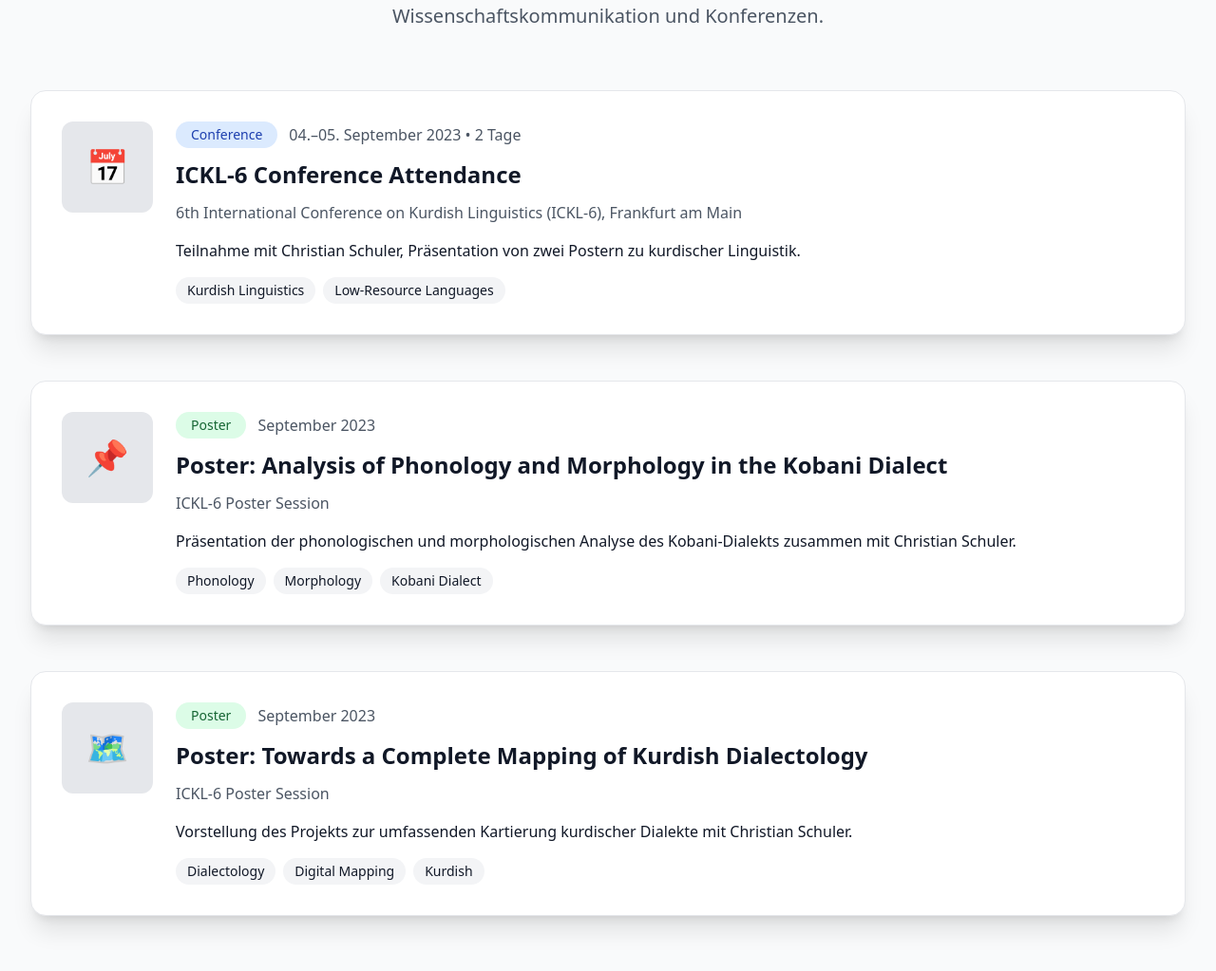
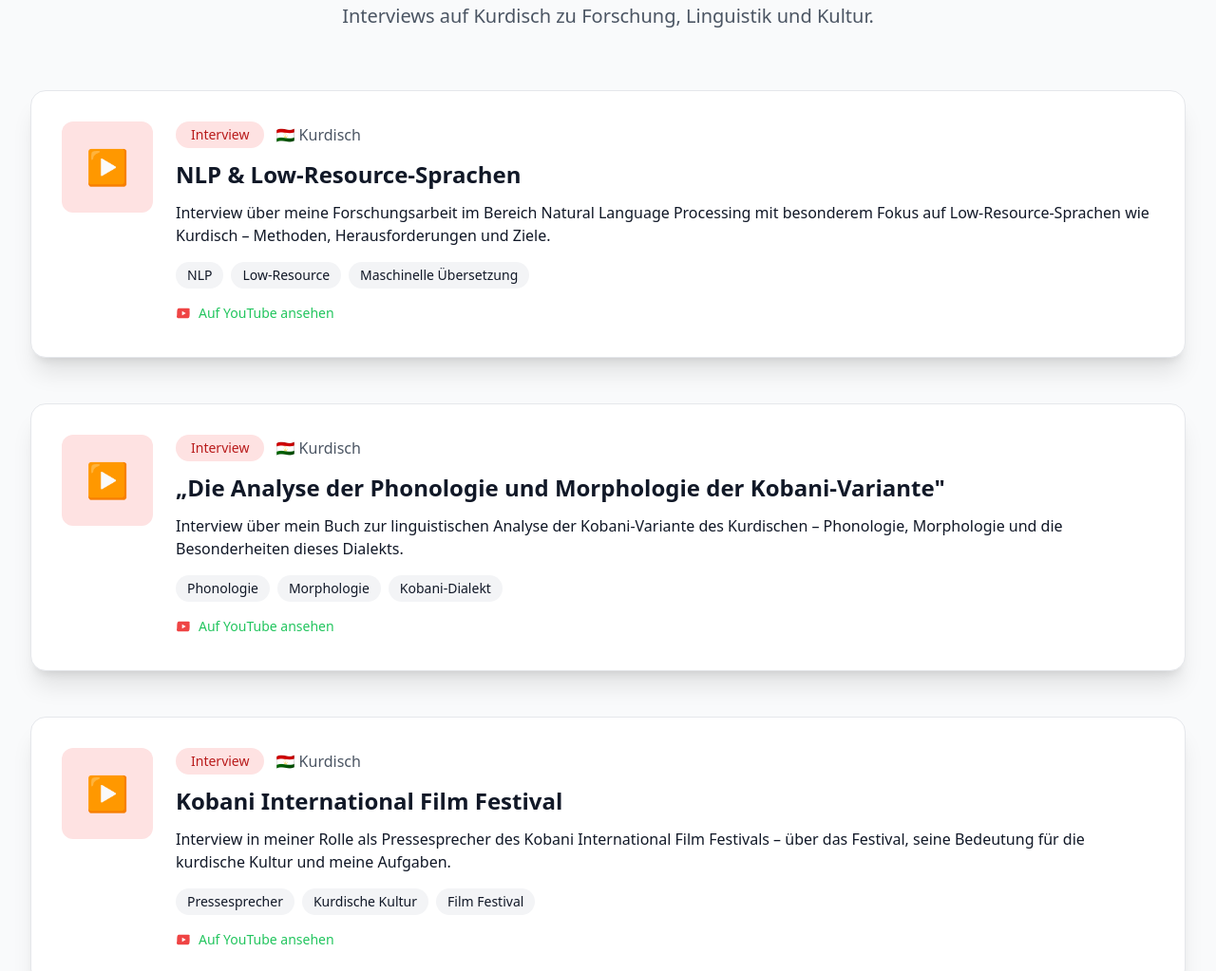
Before and after one commit to RamanAhmad/portfolio, a plain HTML site: page interviews.html in a window 1280 px wide. Shown: the part 177-1200 px from the top of the page at 95% size. Drawn offline with nearby package versions, Linux system fonts and the light colour scheme; a web font is replaced by a local one.

Commit message:
Initial commit

```diff
--- a/interviews.html
+++ b/interviews.html
@@ -183,70 +183,91 @@
       <p data-i18n="interviews.subtitle" class="text-center text-xl text-gray-600 dark:text-gray-400 mb-16">Wissenschaftskommunikation und Konferenzen.</p>
 
       <div class="reveal-stagger space-y-12">
+
+        <!-- Interview 1: NLP & Low-Resource -->
         <div class="bg-white dark:bg-gray-800/70 p-8 rounded-2xl shadow-xl border border-gray-200 dark:border-gray-700">
           <div class="flex flex-col md:flex-row md:items-start gap-6">
             <div class="flex-shrink-0">
-              <div class="w-24 h-24 bg-gray-200 dark:bg-gray-700 rounded-xl flex items-center justify-center text-4xl">📅</div>
+              <a href="https://www.youtube.com/watch?v=9fcxWVhJM5Y&t=502s" target="_blank" rel="noopener"
+                 class="w-24 h-24 bg-red-100 dark:bg-red-900/30 rounded-xl flex items-center justify-center text-4xl hover:scale-105 transition-transform block">▶️</a>
             </div>
             <div class="flex-grow">
               <div class="flex flex-wrap items-center gap-3 mb-3">
-                <span class="inline-block px-4 py-1 bg-blue-100 dark:bg-blue-900/40 text-blue-800 dark:text-blue-300 rounded-full text-sm font-medium" data-i18n="interviews.conference">Conference</span>
-                <span class="text-gray-600 dark:text-gray-400" data-i18n="interviews.date1">04.–05. September 2023 • 2 Tage</span>
+                <span class="inline-block px-4 py-1 bg-red-100 dark:bg-red-900/40 text-red-700 dark:text-red-300 rounded-full text-sm font-medium" data-i18n="interviews.tag_interview">Interview</span>
+                <span class="text-gray-600 dark:text-gray-400">🇹🇯 Kurdisch</span>
               </div>
-              <h3 data-i18n="interviews.ickl_title" class="text-2xl font-bold mb-3">ICKL-6 Conference Attendance</h3>
-              <p class="text-gray-600 dark:text-gray-400 mb-4" data-i18n="interviews.ickl_location">6th International Conference on Kurdish Linguistics (ICKL-6), Frankfurt am Main</p>
-              <p class="mb-4" data-i18n="interviews.ickl_desc">Teilnahme mit Christian Schuler, Präsentation von zwei Postern zu kurdischer Linguistik.</p>
-              <div class="flex flex-wrap gap-2">
-                <span class="px-3 py-1 bg-gray-100 dark:bg-gray-800 rounded-full text-sm" data-i18n="interviews.tags_kurdish_ling">Kurdish Linguistics</span>
-                <span class="px-3 py-1 bg-gray-100 dark:bg-gray-800 rounded-full text-sm" data-i18n="interviews.tags_low_resource">Low-Resource Languages</span>
+              <h3 data-i18n="interviews.nlp_title" class="text-2xl font-bold mb-3">NLP & Low-Resource-Sprachen</h3>
+              <p class="mb-4" data-i18n="interviews.nlp_desc">Interview über meine Forschungsarbeit im Bereich Natural Language Processing mit besonderem Fokus auf Low-Resource-Sprachen wie Kurdisch – Methoden, Herausforderungen und Ziele.</p>
+              <div class="flex flex-wrap gap-2 mb-4">
+                <span class="px-3 py-1 bg-gray-100 dark:bg-gray-800 rounded-full text-sm">NLP</span>
+                <span class="px-3 py-1 bg-gray-100 dark:bg-gray-800 rounded-full text-sm">Low-Resource</span>
+                <span class="px-3 py-1 bg-gray-100 dark:bg-gray-800 rounded-full text-sm">Maschinelle Übersetzung</span>
               </div>
+              <a href="https://www.youtube.com/watch?v=9fcxWVhJM5Y&t=502s" target="_blank" rel="noopener"
+                 class="inline-flex items-center gap-2 text-sm text-primary hover:underline font-medium">
+                <svg class="w-4 h-4 fill-current text-red-500" viewBox="0 0 24 24"><path d="M21.543 6.498C22 8.28 22 12 22 12s0 3.72-.457 5.502c-.276 1.105-1.08 1.97-2.186 2.246C18.72 20 12 20 12 20s-6.72 0-8.357-.252c-1.106-.276-1.91-1.141-2.186-2.246C2 15.72 2 12 2 12s0-3.72.457-5.502c.276-1.105 1.08-1.97 2.186-2.246C5.28 4 12 4 12 4s6.72 0 8.357.252c1.106.276 1.91 1.141 2.186 2.246zM10 15.5l6-3.5-6-3.5v7z"/></svg>
+                Auf YouTube ansehen
+              </a>
             </div>
           </div>
         </div>
 
+        <!-- Interview 2: Buch Phonologie & Morphologie -->
         <div class="bg-white dark:bg-gray-800/70 p-8 rounded-2xl shadow-xl border border-gray-200 dark:border-gray-700">
           <div class="flex flex-col md:flex-row md:items-start gap-6">
             <div class="flex-shrink-0">
-              <div class="w-24 h-24 bg-gray-200 dark:bg-gray-700 rounded-xl flex items-center justify-center text-4xl">📌</div>
+              <a href="https://www.youtube.com/watch?v=yJsL5WiYOgw" target="_blank" rel="noopener"
+                 class="w-24 h-24 bg-red-100 dark:bg-red-900/30 rounded-xl flex items-center justify-center text-4xl hover:scale-105 transition-transform block">▶️</a>
             </div>
             <div class="flex-grow">
               <div class="flex flex-wrap items-center gap-3 mb-3">
-                <span class="inline-block px-4 py-1 bg-green-100 dark:bg-green-900/40 text-green-800 dark:text-green-300 rounded-full text-sm font-medium" data-i18n="interviews.poster">Poster</span>
-                <span class="text-gray-600 dark:text-gray-400" data-i18n="interviews.date2">September 2023</span>
+                <span class="inline-block px-4 py-1 bg-red-100 dark:bg-red-900/40 text-red-700 dark:text-red-300 rounded-full text-sm font-medium" data-i18n="interviews.tag_interview">Interview</span>
+                <span class="text-gray-600 dark:text-gray-400">🇹🇯 Kurdisch</span>
               </div>
-              <h3 data-i18n="interviews.poster1_title" class="text-2xl font-bold mb-3">Poster: Analysis of Phonology and Morphology in the Kobani Dialect</h3>
-              <p class="text-gray-600 dark:text-gray-400 mb-4" data-i18n="interviews.poster1_session">ICKL-6 Poster Session</p>
-              <p class="mb-4" data-i18n="interviews.poster1_desc">Präsentation der phonologischen und morphologischen Analyse des Kobani-Dialekts zusammen mit Christian Schuler.</p>
-              <div class="flex flex-wrap gap-2">
-                <span class="px-3 py-1 bg-gray-100 dark:bg-gray-800 rounded-full text-sm" data-i18n="interviews.tags_phonology">Phonology</span>
-                <span class="px-3 py-1 bg-gray-100 dark:bg-gray-800 rounded-full text-sm" data-i18n="interviews.tags_morphology">Morphology</span>
-                <span class="px-3 py-1 bg-gray-100 dark:bg-gray-800 rounded-full text-sm" data-i18n="interviews.tags_kobani">Kobani Dialect</span>
+              <h3 data-i18n="interviews.book_title" class="text-2xl font-bold mb-3">„Die Analyse der Phonologie und Morphologie der Kobani-Variante"</h3>
+              <p class="mb-4" data-i18n="interviews.book_desc">Interview über mein Buch zur linguistischen Analyse der Kobani-Variante des Kurdischen – Phonologie, Morphologie und die Besonderheiten dieses Dialekts.</p>
+              <div class="flex flex-wrap gap-2 mb-4">
+                <span class="px-3 py-1 bg-gray-100 dark:bg-gray-800 rounded-full text-sm">Phonologie</span>
+                <span class="px-3 py-1 bg-gray-100 dark:bg-gray-800 rounded-full text-sm">Morphologie</span>
+                <span class="px-3 py-1 bg-gray-100 dark:bg-gray-800 rounded-full text-sm">Kobani-Dialekt</span>
               </div>
+              <a href="https://www.youtube.com/watch?v=yJsL5WiYOgw" target="_blank" rel="noopener"
+                 class="inline-flex items-center gap-2 text-sm text-primary hover:underline font-medium">
+                <svg class="w-4 h-4 fill-current text-red-500" viewBox="0 0 24 24"><path d="M21.543 6.498C22 8.28 22 12 22 12s0 3.72-.457 5.502c-.276 1.105-1.08 1.97-2.186 2.246C18.72 20 12 20 12 20s-6.72 0-8.357-.252c-1.106-.276-1.91-1.141-2.186-2.246C2 15.72 2 12 2 12s0-3.72.457-5.502c.276-1.105 1.08-1.97 2.186-2.246C5.28 4 12 4 12 4s6.72 0 8.357.252c1.106.276 1.91 1.141 2.186 2.246zM10 15.5l6-3.5-6-3.5v7z"/></svg>
+                Auf YouTube ansehen
+              </a>
             </div>
           </div>
         </div>
 
+        <!-- Interview 3: Kobani International Film Festival -->
         <div class="bg-white dark:bg-gray-800/70 p-8 rounded-2xl shadow-xl border border-gray-200 dark:border-gray-700">
           <div class="flex flex-col md:flex-row md:items-start gap-6">
             <div class="flex-shrink-0">
-              <div class="w-24 h-24 bg-gray-200 dark:bg-gray-700 rounded-xl flex items-center justify-center text-4xl">🗺️</div>
+              <a href="https://www.youtube.com/watch?v=e7EHyZHZpxc&t=78s" target="_blank" rel="noopener"
+                 class="w-24 h-24 bg-red-100 dark:bg-red-900/30 rounded-xl flex items-center justify-center text-4xl hover:scale-105 transition-transform block">▶️</a>
             </div>
             <div class="flex-grow">
               <div class="flex flex-wrap items-center gap-3 mb-3">
-                <span class="inline-block px-4 py-1 bg-green-100 dark:bg-green-900/40 text-green-800 dark:text-green-300 rounded-full text-sm font-medium" data-i18n="interviews.poster">Poster</span>
-                <span class="text-gray-600 dark:text-gray-400" data-i18n="interviews.date3">September 2023</span>
+                <span class="inline-block px-4 py-1 bg-red-100 dark:bg-red-900/40 text-red-700 dark:text-red-300 rounded-full text-sm font-medium" data-i18n="interviews.tag_interview">Interview</span>
+                <span class="text-gray-600 dark:text-gray-400">🇹🇯 Kurdisch</span>
               </div>
-              <h3 data-i18n="interviews.poster2_title" class="text-2xl font-bold mb-3">Poster: Towards a Complete Mapping of Kurdish Dialectology</h3>
-              <p class="text-gray-600 dark:text-gray-400 mb-4" data-i18n="interviews.poster2_session">ICKL-6 Poster Session</p>
-              <p class="mb-4" data-i18n="interviews.poster2_desc">Vorstellung des Projekts zur umfassenden Kartierung kurdischer Dialekte mit Christian Schuler.</p>
-              <div class="flex flex-wrap gap-2">
-                <span class="px-3 py-1 bg-gray-100 dark:bg-gray-800 rounded-full text-sm" data-i18n="interviews.tags_dialectology">Dialectology</span>
-                <span class="px-3 py-1 bg-gray-100 dark:bg-gray-800 rounded-full text-sm" data-i18n="interviews.tags_digital_mapping">Digital Mapping</span>
-                <span class="px-3 py-1 bg-gray-100 dark:bg-gray-800 rounded-full text-sm" data-i18n="interviews.tags_kurdish">Kurdish</span>
+              <h3 data-i18n="interviews.kiff_title" class="text-2xl font-bold mb-3">Kobani International Film Festival</h3>
+              <p class="mb-4" data-i18n="interviews.kiff_desc">Interview in meiner Rolle als Pressesprecher des Kobani International Film Festivals – über das Festival, seine Bedeutung für die kurdische Kultur und meine Aufgaben.</p>
+              <div class="flex flex-wrap gap-2 mb-4">
+                <span class="px-3 py-1 bg-gray-100 dark:bg-gray-800 rounded-full text-sm">Pressesprecher</span>
+                <span class="px-3 py-1 bg-gray-100 dark:bg-gray-800 rounded-full text-sm">Kurdische Kultur</span>
+                <span class="px-3 py-1 bg-gray-100 dark:bg-gray-800 rounded-full text-sm">Film Festival</span>
               </div>
+              <a href="https://www.youtube.com/watch?v=e7EHyZHZpxc&t=78s" target="_blank" rel="noopener"
+                 class="inline-flex items-center gap-2 text-sm text-primary hover:underline font-medium">
+                <svg class="w-4 h-4 fill-current text-red-500" viewBox="0 0 24 24"><path d="M21.543 6.498C22 8.28 22 12 22 12s0 3.72-.457 5.502c-.276 1.105-1.08 1.97-2.186 2.246C18.72 20 12 20 12 20s-6.72 0-8.357-.252c-1.106-.276-1.91-1.141-2.186-2.246C2 15.72 2 12 2 12s0-3.72.457-5.502c.276-1.105 1.08-1.97 2.186-2.246C5.28 4 12 4 12 4s6.72 0 8.357.252c1.106.276 1.91 1.141 2.186 2.246zM10 15.5l6-3.5-6-3.5v7z"/></svg>
+                Auf YouTube ansehen
+              </a>
             </div>
           </div>
         </div>
+
       </div>
     </div>
   </main>
@@ -306,66 +327,50 @@
     const translations = {
       de: {
         'nav.home':'Startseite','nav.about':'Über mich','nav.research':'Forschung','nav.publications':'Publikationen','nav.projects':'Projekte','nav.interviews':'Interviews','nav.cv':'CV','nav.contact':'Kontakt',
-        'interviews.title':'Interviews & öffentliche Auftritte','interviews.subtitle':'Wissenschaftskommunikation und Konferenzen.',
-        'interviews.conference':'Conference','interviews.date1':'04.–05. September 2023 • 2 Tage',
-        'interviews.ickl_title':'ICKL-6 Conference Attendance','interviews.ickl_location':'6th International Conference on Kurdish Linguistics (ICKL-6), Frankfurt am Main',
-        'interviews.ickl_desc':'Teilnahme mit Christian Schuler, Präsentation von zwei Postern zu kurdischer Linguistik.',
-        'interviews.poster':'Poster','interviews.date2':'September 2023','interviews.date3':'September 2023',
-        'interviews.poster1_title':'Poster: Analysis of Phonology and Morphology in the Kobani Dialect',
-        'interviews.poster1_session':'ICKL-6 Poster Session','interviews.poster1_desc':'Präsentation der phonologischen und morphologischen Analyse des Kobani-Dialekts zusammen mit Christian Schuler.',
-        'interviews.poster2_title':'Poster: Towards a Complete Mapping of Kurdish Dialectology',
-        'interviews.poster2_session':'ICKL-6 Poster Session','interviews.poster2_desc':'Vorstellung des Projekts zur umfassenden Kartierung kurdischer Dialekte mit Christian Schuler.',
-        'interviews.tags_kurdish_ling':'Kurdish Linguistics','interviews.tags_low_resource':'Low-Resource Languages',
-        'interviews.tags_phonology':'Phonology','interviews.tags_morphology':'Morphology','interviews.tags_kobani':'Kobani Dialect',
-        'interviews.tags_dialectology':'Dialectology','interviews.tags_digital_mapping':'Digital Mapping','interviews.tags_kurdish':'Kurdish',
+        'interviews.title':'Interviews & öffentliche Auftritte','interviews.subtitle':'Interviews auf Kurdisch zu Forschung, Linguistik und Kultur.',
+        'interviews.tag_interview':'Interview',
+        'interviews.nlp_title':'NLP & Low-Resource-Sprachen',
+        'interviews.nlp_desc':'Interview über meine Forschungsarbeit im Bereich Natural Language Processing mit besonderem Fokus auf Low-Resource-Sprachen wie Kurdisch – Methoden, Herausforderungen und Ziele.',
+        'interviews.book_title':'„Die Analyse der Phonologie und Morphologie der Kobani-Variante"',
+        'interviews.book_desc':'Interview über mein Buch zur linguistischen Analyse der Kobani-Variante des Kurdischen – Phonologie, Morphologie und die Besonderheiten dieses Dialekts.',
+        'interviews.kiff_title':'Kobani International Film Festival',
+        'interviews.kiff_desc':'Interview in meiner Rolle als Pressesprecher des Kobani International Film Festivals – über das Festival, seine Bedeutung für die kurdische Kultur und meine Aufgaben.',
         'footer.copyright':'© 2026 Raman Ahmad – Alle Rechte vorbehalten.',
       },
       en: {
         'nav.home':'Home','nav.about':'About Me','nav.research':'Research','nav.publications':'Publications','nav.projects':'Projects','nav.interviews':'Interviews','nav.cv':'CV','nav.contact':'Contact',
-        'interviews.title':'Interviews & Public Appearances','interviews.subtitle':'Science communication and conferences.',
-        'interviews.conference':'Conference','interviews.date1':'04–05 September 2023 • 2 days',
-        'interviews.ickl_title':'ICKL-6 Conference Attendance','interviews.ickl_location':'6th International Conference on Kurdish Linguistics (ICKL-6), Frankfurt am Main',
-        'interviews.ickl_desc':'Attendance with Christian Schuler, presentation of two posters on Kurdish linguistics.',
-        'interviews.poster':'Poster','interviews.date2':'September 2023','interviews.date3':'September 2023',
-        'interviews.poster1_title':'Poster: Analysis of Phonology and Morphology in the Kobani Dialect',
-        'interviews.poster1_session':'ICKL-6 Poster Session','interviews.poster1_desc':'Presentation of the phonological and morphological analysis of the Kobani dialect with Christian Schuler.',
-        'interviews.poster2_title':'Poster: Towards a Complete Mapping of Kurdish Dialectology',
-        'interviews.poster2_session':'ICKL-6 Poster Session','interviews.poster2_desc':'Presentation of the project for comprehensive mapping of Kurdish dialects with Christian Schuler.',
-        'interviews.tags_kurdish_ling':'Kurdish Linguistics','interviews.tags_low_resource':'Low-Resource Languages',
-        'interviews.tags_phonology':'Phonology','interviews.tags_morphology':'Morphology','interviews.tags_kobani':'Kobani Dialect',
-        'interviews.tags_dialectology':'Dialectology','interviews.tags_digital_mapping':'Digital Mapping','interviews.tags_kurdish':'Kurdish',
+        'interviews.title':'Interviews & Public Appearances','interviews.subtitle':'Interviews in Kurdish on research, linguistics and culture.',
+        'interviews.tag_interview':'Interview',
+        'interviews.nlp_title':'NLP & Low-Resource Languages',
+        'interviews.nlp_desc':'Interview about my research in Natural Language Processing with a focus on low-resource languages like Kurdish – methods, challenges, and goals.',
+        'interviews.book_title':'"The Analysis of the Phonology and Morphology of the Kobani Variant"',
+        'interviews.book_desc':'Interview about my book on the linguistic analysis of the Kobani variant of Kurdish – phonology, morphology, and the characteristics of this dialect.',
+        'interviews.kiff_title':'Kobani International Film Festival',
+        'interviews.kiff_desc':'Interview in my role as press spokesperson of the Kobani International Film Festival – about the festival, its significance for Kurdish culture, and my responsibilities.',
         'footer.copyright':'© 2026 Raman Ahmad – All rights reserved.',
       },
       ku: {
         'nav.home':'Mal','nav.about':'Li ser min','nav.research':'Lêkolîn','nav.publications':'Weşan','nav.projects':'Proje','nav.interviews':'Hevpeyivîn','nav.cv':'CV','nav.contact':'Têkilî',
-        'interviews.title':'Hevpeyivîn & Pêşkêşiyên Giştî','interviews.subtitle':'Ragihandina zanistî û konferans.',
-        'interviews.conference':'Konferans','interviews.date1':'04–05 Îlon 2023 • 2 roj',
-        'interviews.ickl_title':'Beşdarbûna Konferansa ICKL-6','interviews.ickl_location':'Konferansa 6. Navneteweyî ya Zimannasiya Kurdî (ICKL-6), Frankfurt am Main',
-        'interviews.ickl_desc':'Beşdarbûn bi Christian Schuler re, pêşkêşkirina du posteran li ser zimannasiya Kurdî.',
-        'interviews.poster':'Poster','interviews.date2':'Îlon 2023','interviews.date3':'Îlon 2023',
-        'interviews.poster1_title':'Poster: Analîza Fonolojî û Morfolojî di Dîalektê Kobanî de',
-        'interviews.poster1_session':'Danişîna Posterê ya ICKL-6','interviews.poster1_desc':'Pêşkêşkirina analîza fonolojîk û morfolojîk a dîalektê Kobanî bi Christian Schuler re.',
-        'interviews.poster2_title':'Poster: Ber bi Nexşeya Temam a Dîalektolojiya Kurdî ve',
-        'interviews.poster2_session':'Danişîna Posterê ya ICKL-6','interviews.poster2_desc':'Pêşkêşkirina projeyê ji bo nexşeya berfireh a dîalektên Kurdî bi Christian Schuler re.',
-        'interviews.tags_kurdish_ling':'Zimannasiya Kurdî','interviews.tags_low_resource':'Zimanên Kêm-Sedayê',
-        'interviews.tags_phonology':'Fonolojî','interviews.tags_morphology':'Morfolojî','interviews.tags_kobani':'Dîalektê Kobanî',
-        'interviews.tags_dialectology':'Dîalektolojî','interviews.tags_digital_mapping':'Nexşeya Dîjîtal','interviews.tags_kurdish':'Kurdî',
+        'interviews.title':'Hevpeyivîn & Pêşkêşiyên Giştî','interviews.subtitle':'Hevpeyivînên bi Kurdî li ser lêkolîn, zimannasî û çand.',
+        'interviews.tag_interview':'Hevpeyivîn',
+        'interviews.nlp_title':'NLP & Zimanên Kêm-Sedayê',
+        'interviews.nlp_desc':'Hevpeyivîn li ser xebata lêkolînê ya min di warê NLP de bi fokusek taybetî li ser zimanên kêm-sedayê yên wekî Kurdî – rêbaz, dijwarî û armancên lêkolînê.',
+        'interviews.book_title':'„Analîza Fonolojî û Morfolojiya Guhertoya Kobanî"',
+        'interviews.book_desc':'Hevpeyivîn li ser pirtûka min a analîza zimannasî ya guhertoya Kobanî ya Kurdî – fonolojî, morfolojî û taybetmendiyên vê dîalektê.',
+        'interviews.kiff_title':'Festîvala Fîlimê ya Navneteweyî ya Kobanî',
+        'interviews.kiff_desc':'Hevpeyivîn di rola min a wekî berdevkê çapemeniyê ya Festîvala Fîlimê ya Navneteweyî ya Kobanî – li ser festîval, girîngiya wê ji bo çanda Kurdî û erkên min.',
         'footer.copyright':'© 2026 Raman Ahmad – Hemû Mafên Parastî ne.',
       },
       ckb: {
         'nav.home':'ماڵ','nav.about':'دەربارەی من','nav.research':'توێژینەوە','nav.publications':'بڵاوکراوەکان','nav.projects':'پڕۆژەکان','nav.interviews':'چاوپێکەوتنەکان','nav.cv':'CV','nav.contact':'پەیوەندی',
-        'interviews.title':'چاوپێکەوتنەکان و دەرکەوتنە گشتییەکان','interviews.subtitle':'ڕاگەیاندنی زانستی و کۆنفرانسەکان.',
-        'interviews.conference':'کۆنفرانس','interviews.date1':'٠٤–٠٥ ئەیلوول ٢٠٢٣ • ٢ ڕۆژ',
-        'interviews.ickl_title':'بەشداری لە کۆنفرانسی ICKL-6','interviews.ickl_location':'کۆنفرانسی شەشەمی نێودەوڵەتی زمانەوانی کوردی (ICKL-6)، فرانکفورت ئەم مەین',
-        'interviews.ickl_desc':'بەشداری لەگەڵ کریستیان شولەر، پێشکەشکردنی دوو پوستەر لەسەر زمانەوانی کوردی.',
-        'interviews.poster':'پوستەر','interviews.date2':'ئەیلوول ٢٠٢٣','interviews.date3':'ئەیلوول ٢٠٢٣',
-        'interviews.poster1_title':'پوستەر: لێکۆڵینەوەی فۆنۆلۆژی و مۆرفۆلۆژی لە دیالێکتی کۆبانی',
-        'interviews.poster1_session':'دانی شێوەی پوستەری ICKL-6','interviews.poster1_desc':'پێشکەشکردنی لێکۆڵینەوەی فۆنۆلۆژی و مۆرفۆلۆژی دیالێکتی کۆبانی لەگەڵ کریستیان شولەر.',
-        'interviews.poster2_title':'پوستەر: بەرەو نەخشەیەکی تەواوی دیالێکتۆلۆژی کوردی',
-        'interviews.poster2_session':'دانی شێوەی پوستەری ICKL-6','interviews.poster2_desc':'پێشکەشکردنی پرۆژە بۆ نەخشەی گشتگیری دیالێکتەکانی کوردی لەگەڵ کریستیان شولەر.',
-        'interviews.tags_kurdish_ling':'زمانەوانی کوردی','interviews.tags_low_resource':'زمانە کەم-سەرچاوەکان',
-        'interviews.tags_phonology':'فۆنۆلۆژی','interviews.tags_morphology':'مۆرفۆلۆژی','interviews.tags_kobani':'دیالێکتی کۆبانی',
-        'interviews.tags_dialectology':'دیالێکتۆلۆژی','interviews.tags_digital_mapping':'نەخشەی دیجیتاڵ','interviews.tags_kurdish':'کوردی',
+        'interviews.title':'چاوپێکەوتنەکان و دەرکەوتنە گشتییەکان','interviews.subtitle':'چاوپێکەوتنەکان بە کوردی لەسەر توێژینەوە، زمانەوانی و کەلتوور.',
+        'interviews.tag_interview':'چاوپێکەوتن',
+        'interviews.nlp_title':'NLP & زمانە کەم-سەرچاوەکان',
+        'interviews.nlp_desc':'چاوپێکەوتن دەربارەی کارە توێژینەوەییەکەم لە بواری NLP بە تایبەتمەندی لەسەر زمانە کەم-سەرچاوەکان وەک کوردی – ڕێگاکان، ئامەتجەکان و ئامانجەکان.',
+        'interviews.book_title':'„لێکۆڵینەوەی فۆنۆلۆژی و مۆرفۆلۆژی جۆری کۆبانی"',
+        'interviews.book_desc':'چاوپێکەوتن دەربارەی کتێبەکەم لە لێکۆڵینەوەی زمانەوانی جۆری کۆبانی کوردی – فۆنۆلۆژی، مۆرفۆلۆژی و تایبەتمەندییەکانی ئەم دیالێکتە.',
+        'interviews.kiff_title':'فێستیڤاڵی فیلمی نێودەوڵەتی کۆبانی',
+        'interviews.kiff_desc':'چاوپێکەوتن لە ڕۆڵی من وەک بڵاوکەرەوەی چاپەمەنی فێستیڤاڵی فیلمی نێودەوڵەتی کۆبانی – دەربارەی فێستیڤاڵ، گرنگییەکەی بۆ کەلتووری کوردی و ئەرکەکانم.',
         'footer.copyright':'© ٢٠٢٦ رەمان ئەحمەد – هەموو مافەکان پارێزراون.',
       }
     };
```
